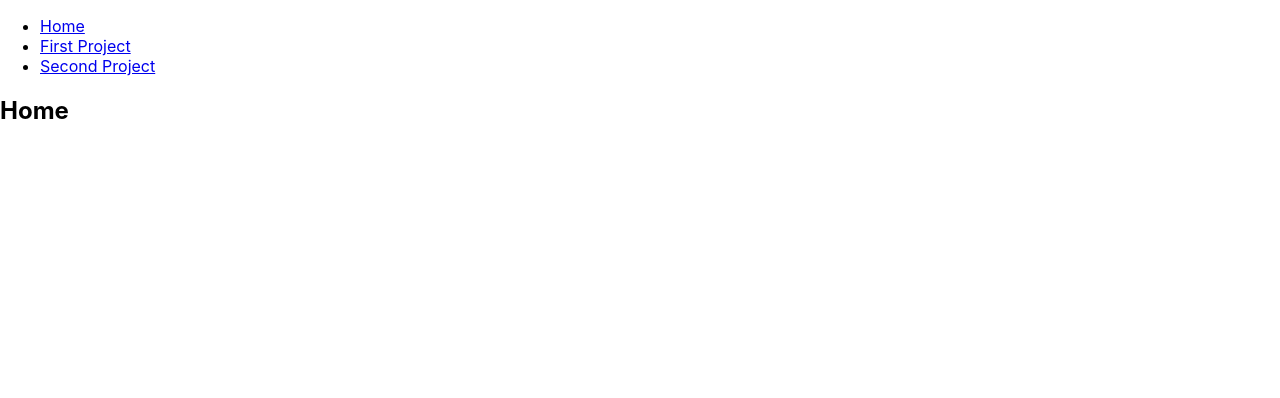
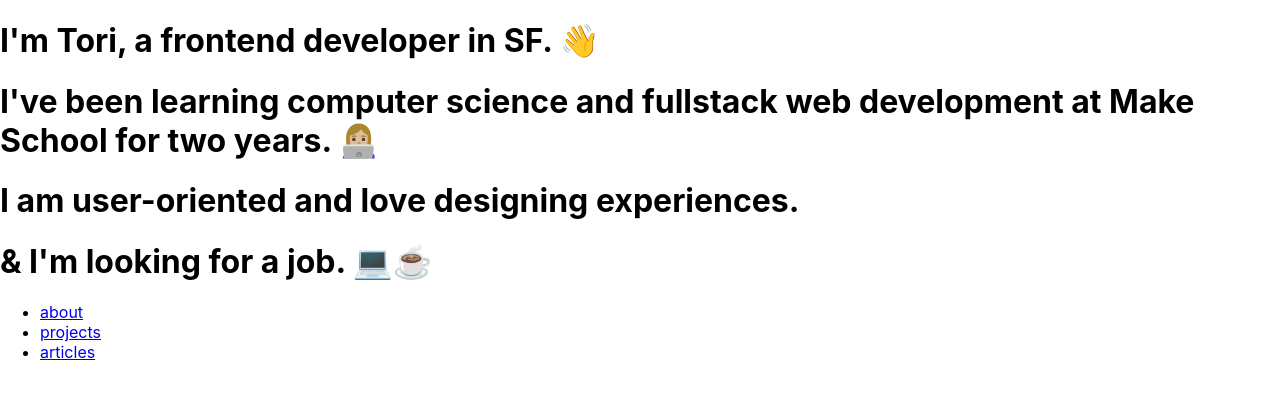
Before and after one commit to t0ri/toridotdev, a React (Create React App) app: page / in a window 1280 px wide. Shown: the top 398 px of the page. Built offline with nearby package versions, Linux system fonts and the light colour scheme.

Commit message:
nav separation

```diff
--- a/src/App.jsx
+++ b/src/App.jsx
@@ -1,6 +1,7 @@
 import React from 'react'
 import { BrowserRouter as Router, Route, Link } from 'react-router-dom'
 
+import Navigation from './Navigation/Navigation'
 import Index from './Index/Index'
 import Project from './Project/Project'
 
@@ -10,22 +11,10 @@ function SiteRouter() {
   return (
     <Router>
       <div>
-        <nav>
-          <ul>
-            <li>
-              <Link to="/">Home</Link>
-            </li>
-            <li>
-              <Link to="/projects/1">First Project</Link>
-            </li>
-            <li>
-              <Link to="/projects/2">Second Project</Link>
-            </li>
-          </ul>
-        </nav>
+      <Route path="/" exact component={Index} />
+      <Route path="/projects/:id" component={Project} />
 
-        <Route path="/" exact component={Index} />
-        <Route path="/projects/:id" component={Project} />
+      <Navigation />
       </div>
     </Router>
   )
--- a/src/Index/Index.jsx
+++ b/src/Index/Index.jsx
@@ -1,7 +1,14 @@
 import React from 'react'
 
 function Index() {
-  return <h2>Home</h2>
+  return (
+    <div>
+      <h1>I'm Tori, a frontend developer in SF. 👋</h1>
+      <h1>I've been learning computer science and fullstack web development at Make School for two years. 👩🏼‍💻</h1>
+      <h1>I am user-oriented and love designing experiences.</h1>
+      <h1>&amp; I'm looking for a job. 💻☕</h1>
+    </div>
+  )
 }
 
 export default Index
--- /dev/null
+++ b/src/Navigation/Navigation.jsx
@@ -0,0 +1,23 @@
+import React, { Component } from 'react'
+import { BrowserRouter as Router, Route, Link } from 'react-router-dom'
+
+
+export default class Navigation extends Component {
+  render() {
+    return (
+      <nav>
+          <ul>
+            <li>
+              <Link to="/">about</Link>
+            </li>
+            <li>
+              <Link to="/projects">projects</Link>
+            </li>
+            <li>
+              <Link to="/articles">articles</Link>
+            </li>
+          </ul>
+        </nav>
+    )
+  }
+}
```
